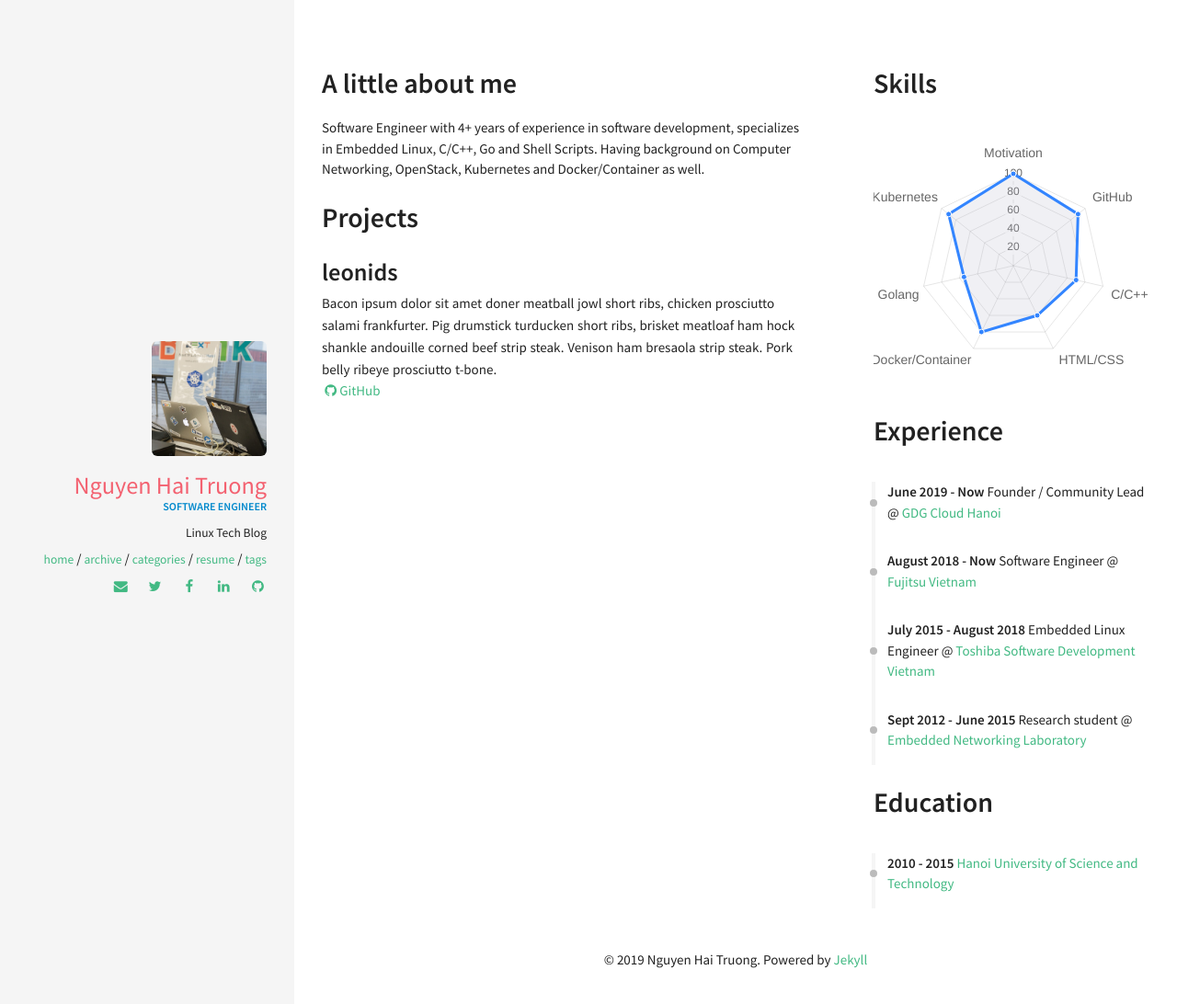
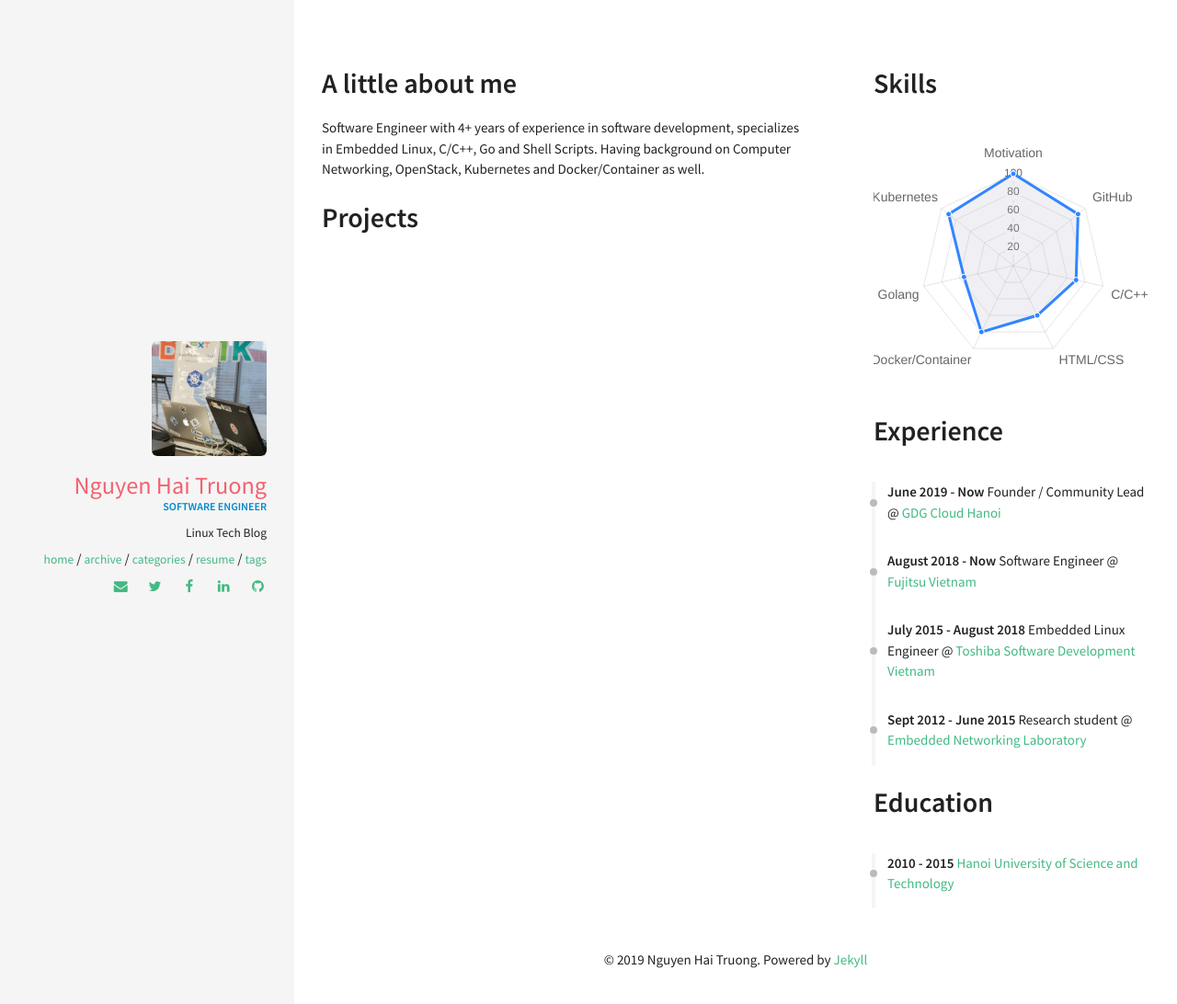
Before and after one commit to truongnh1992/truongnh1992.github.io, a Jekyll site: the page built from resume.html, in a window 1280 px wide. Shown: the top 1092 px of the page at 92% size. Built offline with Jekyll 4.4.1, drawn with Linux system fonts in a browser that asks for light colours; nearby versions of some CDN libraries.

Commit message:
Update profile
Signed-off-by: Nguyen Hai Truong <truongnh@vn.fujitsu.com>

```diff
--- a/_data/index/education.yml
+++ b/_data/index/education.yml
@@ -1,4 +1,4 @@
 - name: Hanoi University of Science and Technology
   link: https://hust.edu.vn/
   date: 2010 - 2015
-  descr: Degree of Engineer, major in Electronics and Telecommunications
+  descr: "Degree of Engineer, major in Electronics and Telecommunications"
--- a/_data/index/projects.yml
+++ b/_data/index/projects.yml
@@ -1,4 +1,4 @@
-- name: leonids
-  descr: "Bacon ipsum dolor sit amet doner meatball jowl short ribs, chicken prosciutto salami frankfurter. Pig drumstick turducken short ribs, brisket meatloaf ham hock shankle andouille corned beef strip steak. Venison ham bresaola strip steak. Pork belly ribeye prosciutto t-bone."
-  image: pong.png
-  github: https://github.com/renyuanz/leonids
+- name:
+  descr:
+  image:
+  github:
```
